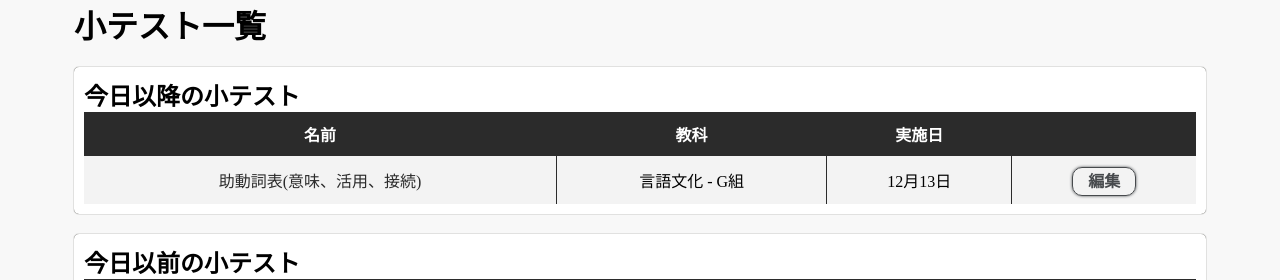
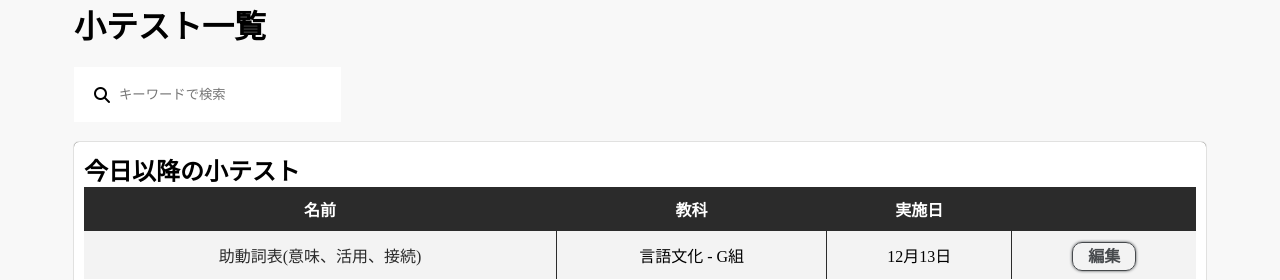
Before and after one commit to yuuexa/KusonukiBOT, a Flask app: page /quiz in a window 1280 px wide. Shown: the part 89-369 px from the top of the page. Run offline with Flask 3, Linux system fonts and the light colour scheme; some libraries are stand-ins or nearby versions.

Commit message:
[EDIT] [ADD]

```diff
--- a/KusonukiBOT/static/css/layout.css
+++ b/KusonukiBOT/static/css/layout.css
@@ -246,6 +246,24 @@ h1 {
     background-color: #474a4d;
     color: #ffffff;
     opacity: 0.8;
+}
+.search_box {
+    padding: 10px;
+}
+.search_box i {
+    position: absolute;
+    margin: 20px;
+}
+#searchInput {
+    padding: 20px 45px;
+    border: none;
+    outline: 0;
+}
+#searchInput:hover {
+    transition: all 0.4s;
+    background-color: #f3f3f2;
+    box-shadow: #d69090 0 0 1px inset;
+    padding: 20px 45px;
 }
 .form {
     width: 100%;
--- a/KusonukiBOT/static/javascript/file_upload.js
+++ /dev/null
@@ -1,3 +0,0 @@
-$(function uploadFile2() {
-
-});
--- /dev/null
+++ b/KusonukiBOT/static/javascript/search.js
@@ -0,0 +1,19 @@
+$(function () {
+    document.getElementById('searchInput').addEventListener('keyup', function() {
+        let searchValue = this.value.toLowerCase();
+        let tables = document.getElementsByClassName('table')
+        // let tableRows = document.getElementById('table').getElementsByTagName('tr');
+
+        for (let j = 0; j < tables.length; j++) {
+            let tableRows = tables[j].getElementsByTagName('tr');
+            for (let i = 1; i < tableRows.length; i++) {
+                let rowText = tableRows[i].textContent.toLowerCase();
+                if (rowText.indexOf(searchValue) > -1) {
+                    tableRows[i].style.display = '';
+                } else {
+                    tableRows[i].style.display = 'none';
+                }
+            }
+        }
+      });
+});
--- a/KusonukiBOT/templates/assignment_list.html
+++ b/KusonukiBOT/templates/assignment_list.html
@@ -3,6 +3,10 @@
 {% block content %}
 <div class="container">
     <h1>課題一覧</h1>
+    <form class="search_box">
+        <i class="fa-solid fa-magnifying-glass"></i>
+        <input type="text" id="searchInput" placeholder="キーワードで検索">
+    </form>
     <div class="sub-grid">
         <div class="grid-item">
             <h2>今日以降の課題</h2>
--- a/KusonukiBOT/templates/common/layout.html
+++ b/KusonukiBOT/templates/common/layout.html
@@ -5,6 +5,7 @@
         <meta http-equiv="X-UA-Compatible" content="IE=edge">
         <meta name="viewport" content="width=device-width, initial-scale=1.0, maximum-scale=1.0, user-scalable=no" />
         <script src="https://code.jquery.com/jquery-3.5.1.min.js"></script>
+        <script src="{{ url_for('static', filename='javascript/search.js') }}"></script>
 
         <link rel="stylesheet" href="{{ url_for('static', filename='css/layout.css') }}"/>
         <title>くそぬきbot</title>
--- a/KusonukiBOT/templates/examination_list.html
+++ b/KusonukiBOT/templates/examination_list.html
@@ -3,6 +3,10 @@
 {% block content %}
 <div class="container">
     <h2>試験範囲一覧</h2>
+    <form class="search_box">
+        <i class="fa-solid fa-magnifying-glass"></i>
+        <input type="text" id="searchInput" placeholder="キーワードで検索">
+    </form>
     <table class="table">
         <thead>
             <tr>
--- a/KusonukiBOT/templates/image_list.html
+++ b/KusonukiBOT/templates/image_list.html
@@ -3,6 +3,10 @@
 {% block content %}
 <div class="container">
     <h1>写真一覧</h1>
+    <form class="search_box">
+        <i class="fa-solid fa-magnifying-glass"></i>
+        <input type="text" id="searchInput" placeholder="キーワードで検索">
+    </form>
     <div class="sub-grid">
         <div class="grid-item">
             <h2>すべての写真</h2>
--- a/KusonukiBOT/templates/quiz_list.html
+++ b/KusonukiBOT/templates/quiz_list.html
@@ -3,6 +3,10 @@
 {% block content %}
 <div class="container">
     <h1>小テスト一覧</h1>
+    <form class="search_box">
+        <i class="fa-solid fa-magnifying-glass"></i>
+        <input type="text" id="searchInput" placeholder="キーワードで検索">
+    </form>
     <div class="sub-grid">
         <div class="grid-item">
             <h2>今日以降の小テスト</h2>
--- a/KusonukiBOT/templates/user_list.html
+++ b/KusonukiBOT/templates/user_list.html
@@ -4,6 +4,10 @@
 <link rel="stylesheet" href="{{ url_for('static', filename='css/user_list.css') }}"/>
 <div class="container">
     <h2>ユーザー一覧</h2>
+    <form class="search_box">
+        <i class="fa-solid fa-magnifying-glass"></i>
+        <input type="text" id="searchInput" placeholder="キーワードで検索">
+    </form>
     <table class="table">
         <thead>
             <tr>
```
Also changed, not shown: 1 other file.
